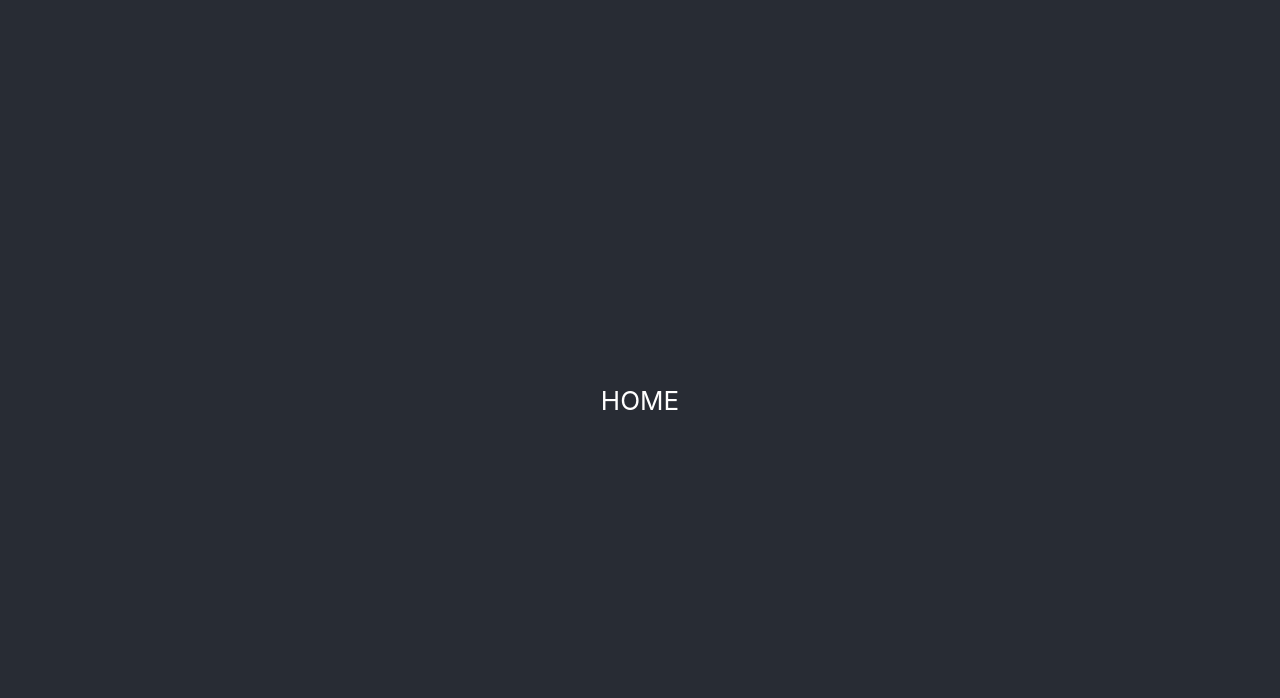
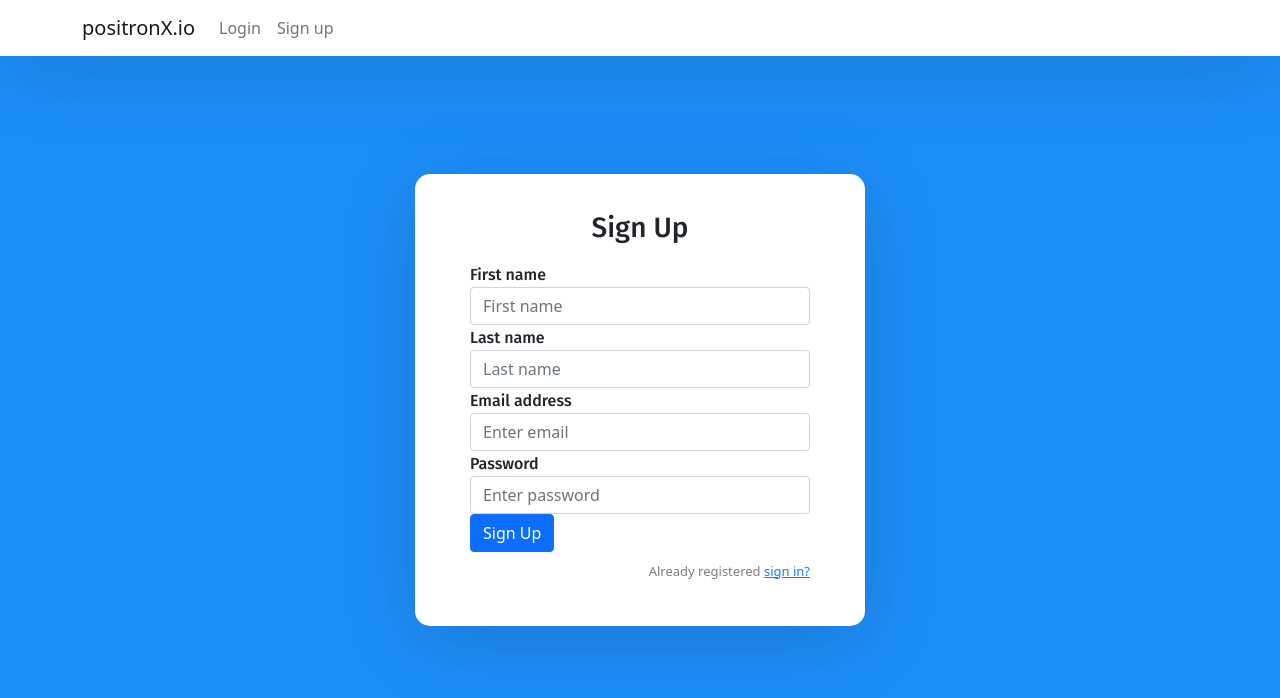
Before and after one commit to Matheusdiogenes/projeto-frontend-reactJS, a React (Create React App) app: page /sign-up in a window 1280 px wide. Shown: the top 698 px of the page. Built offline with nearby package versions, Linux system fonts and the light colour scheme.

Commit message:
tela de login
Tela de login com bootstrap 4

```diff
--- a/package.json
+++ b/package.json
@@ -6,8 +6,10 @@
     "@testing-library/jest-dom": "^5.11.4",
     "@testing-library/react": "^11.1.0",
     "@testing-library/user-event": "^12.1.10",
+    "bootstrap": "^5.0.1",
     "react": "^17.0.2",
     "react-dom": "^17.0.2",
+    "react-router-dom": "^5.2.0",
     "react-scripts": "4.0.3",
     "web-vitals": "^1.0.1"
   },
--- a/src/App.js
+++ b/src/App.js
@@ -1,13 +1,40 @@
-// import logo from './logo.svg';
+import React from 'react';
+import '../node_modules/bootstrap/dist/css/bootstrap.min.css';
 import './App.css';
+import { BrowserRouter as Router, Switch, Route, Link } from "react-router-dom";
+
+import Login from "./components/login.component";
+import SignUp from "./components/signup.component";
 
 function App() {
-  return (
+  return (<Router>
     <div className="App">
-      <header className="App-header">
-          HOME
-      </header>
-    </div>
+      <nav className="navbar navbar-expand-lg navbar-light fixed-top">
+        <div className="container">
+          <Link className="navbar-brand" to={"/sign-in"}>positronX.io</Link>
+          <div className="collapse navbar-collapse" id="navbarTogglerDemo02">
+            <ul className="navbar-nav ml-auto">
+              <li className="nav-item">
+                <Link className="nav-link" to={"/sign-in"}>Login</Link>
+              </li>
+              <li className="nav-item">
+                <Link className="nav-link" to={"/sign-up"}>Sign up</Link>
+              </li>
+            </ul>
+          </div>
+        </div>
+      </nav>
+
+      <div className="auth-wrapper">
+        <div className="auth-inner">
+          <Switch>
+            <Route exact path='/' component={Login} />
+            <Route path="/sign-in" component={Login} />
+            <Route path="/sign-up" component={SignUp} />
+          </Switch>
+        </div>
+      </div>
+    </div></Router>
   );
 }
 
--- /dev/null
+++ b/src/components/login.component.js
@@ -0,0 +1,33 @@
+import React, { Component } from "react";
+
+export default class Login extends Component {
+    render() {
+        return (
+            <form>
+                <h3>Sign In</h3>
+
+                <div className="form-group">
+                    <label>Email address</label>
+                    <input type="email" className="form-control" placeholder="Enter email" />
+                </div>
+
+                <div className="form-group">
+                    <label>Password</label>
+                    <input type="password" className="form-control" placeholder="Enter password" />
+                </div>
+
+                <div className="form-group">
+                    <div className="custom-control custom-checkbox">
+                        <input type="checkbox" className="custom-control-input" id="customCheck1" />
+                        <label className="custom-control-label" htmlFor="customCheck1">Remember me</label>
+                    </div>
+                </div>
+
+                <button type="submit" className="btn btn-primary btn-block">Submit</button>
+                <p className="forgot-password text-right">
+                    Forgot <a href="#">password?</a>
+                </p>
+            </form>
+        );
+    }
+}
--- /dev/null
+++ b/src/components/signup.component.js
@@ -0,0 +1,36 @@
+import React, { Component } from "react";
+
+export default class SignUp extends Component {
+    render() {
+        return (
+            <form>
+                <h3>Sign Up</h3>
+
+                <div className="form-group">
+                    <label>First name</label>
+                    <input type="text" className="form-control" placeholder="First name" />
+                </div>
+
+                <div className="form-group">
+                    <label>Last name</label>
+                    <input type="text" className="form-control" placeholder="Last name" />
+                </div>
+
+                <div className="form-group">
+                    <label>Email address</label>
+                    <input type="email" className="form-control" placeholder="Enter email" />
+                </div>
+
+                <div className="form-group">
+                    <label>Password</label>
+                    <input type="password" className="form-control" placeholder="Enter password" />
+                </div>
+
+                <button type="submit" className="btn btn-primary btn-block">Sign Up</button>
+                <p className="forgot-password text-right">
+                    Already registered <a href="#">sign in?</a>
+                </p>
+            </form>
+        );
+    }
+}
--- a/src/index.css
+++ b/src/index.css
@@ -1,13 +1,73 @@
+@import url('https://fonts.googleapis.com/css?family=Fira+Sans:400,500,600,700,800');
+
+* {
+  box-sizing: border-box;
+}
 body {
-  margin: 0;
-  font-family: -apple-system, BlinkMacSystemFont, 'Segoe UI', 'Roboto', 'Oxygen',
-    'Ubuntu', 'Cantarell', 'Fira Sans', 'Droid Sans', 'Helvetica Neue',
-    sans-serif;
-  -webkit-font-smoothing: antialiased;
-  -moz-osx-font-smoothing: grayscale;
+  background: #1C8EF9 !important;
+  min-height: 100vh;
+  display: flex;
+  font-weight: 400;
+  font-family: 'Fira Sans', sans-serif;
 }
 
-code {
-  font-family: source-code-pro, Menlo, Monaco, Consolas, 'Courier New',
-    monospace;
+h1,h2,h3,h4,h5,h6,label,span {
+  font-weight: 500;
+  font-family: 'Fira Sans', sans-serif;
 }
+
+body, html, .App, #root, .auth-wrapper {
+  width: 100%;
+  height: 100%;
+}
+
+.navbar-light {
+  background-color: #ffffff;
+  box-shadow: 0px 14px 80px rgba(34, 35, 58, 0.2);
+}
+
+.auth-wrapper {
+  display: flex;
+  justify-content: center;
+  flex-direction: column;
+  text-align: left;
+}
+
+.auth-inner {
+  width: 450px;
+  margin: auto;
+  background: #ffffff;
+  box-shadow: 0px 14px 80px rgba(34, 35, 58, 0.2);
+  padding: 40px 55px 45px 55px;
+  border-radius: 15px;
+  transition: all .3s;
+}
+
+.auth-wrapper .form-control:focus {
+  border-color: #167bff;
+  box-shadow: none;
+}
+
+.auth-wrapper h3 {
+  text-align: center;
+  margin: 0;
+  line-height: 1;
+  padding-bottom: 20px;
+}
+
+.custom-control-label {
+  font-weight: 400;
+}
+
+.forgot-password,
+.forgot-password a {
+  text-align: right;
+  font-size: 13px;
+  padding-top: 10px;
+  color: #7f7d7d;
+  margin: 0;
+}
+
+.forgot-password a {
+  color: #167bff;
+}
--- a/src/index.js
+++ b/src/index.js
@@ -1,12 +1,8 @@
-import React from 'react';
-import ReactDOM from 'react-dom';
-import './index.css';
-import App from './App';
+import React from "react";
+import ReactDOM from "react-dom";
+import { BrowserRouter } from "react-router-dom";
+import "./index.css";
+import App from "./App";
 
 
-ReactDOM.render(
-  <React.StrictMode>
-    <App />
-  </React.StrictMode>,
-  document.getElementById('root')
-);
+ReactDOM.render(<App />, document.getElementById('root'));
```
Also changed, not shown: 1 other file (tests, documents, lock files or other folders).
